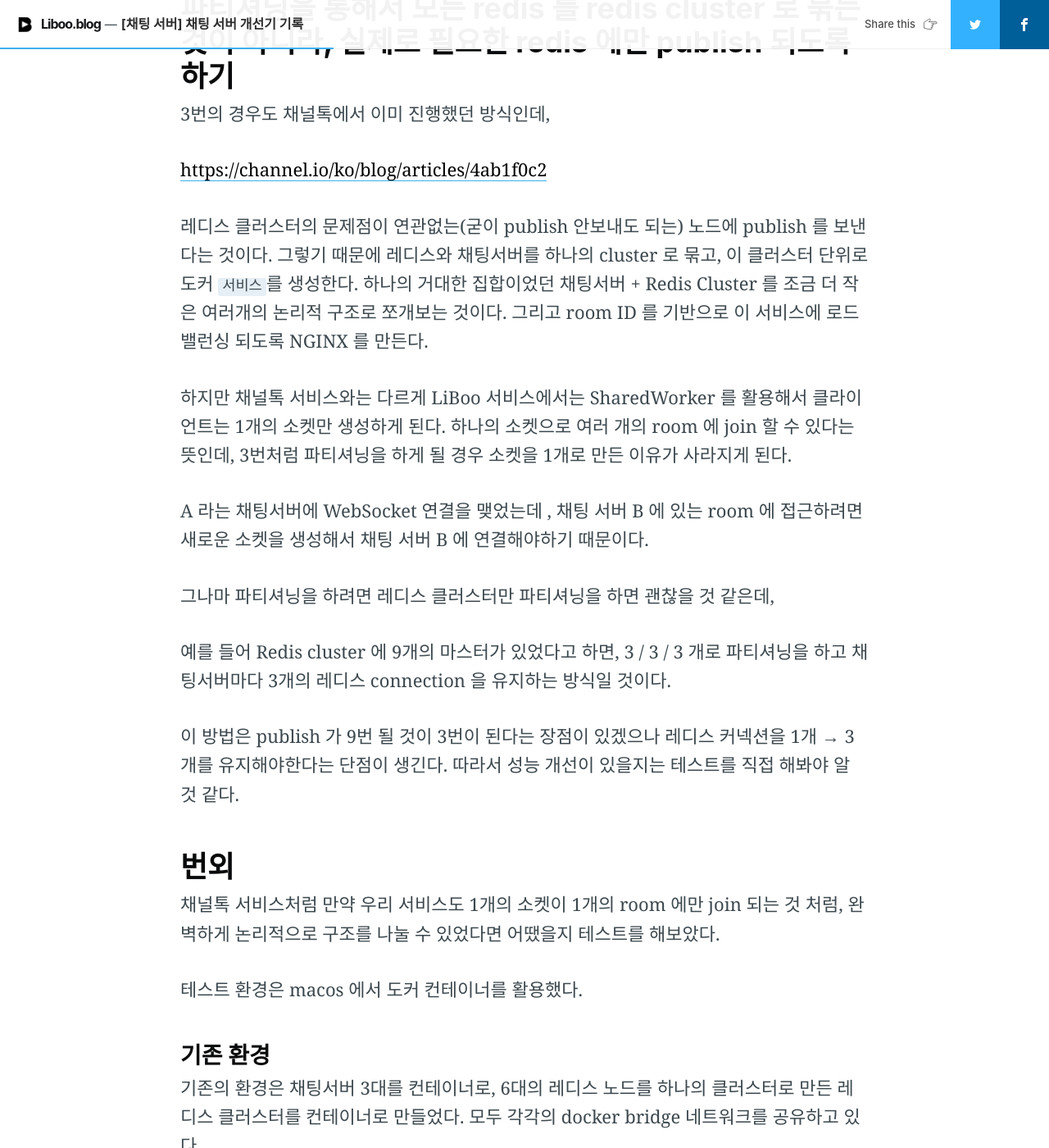
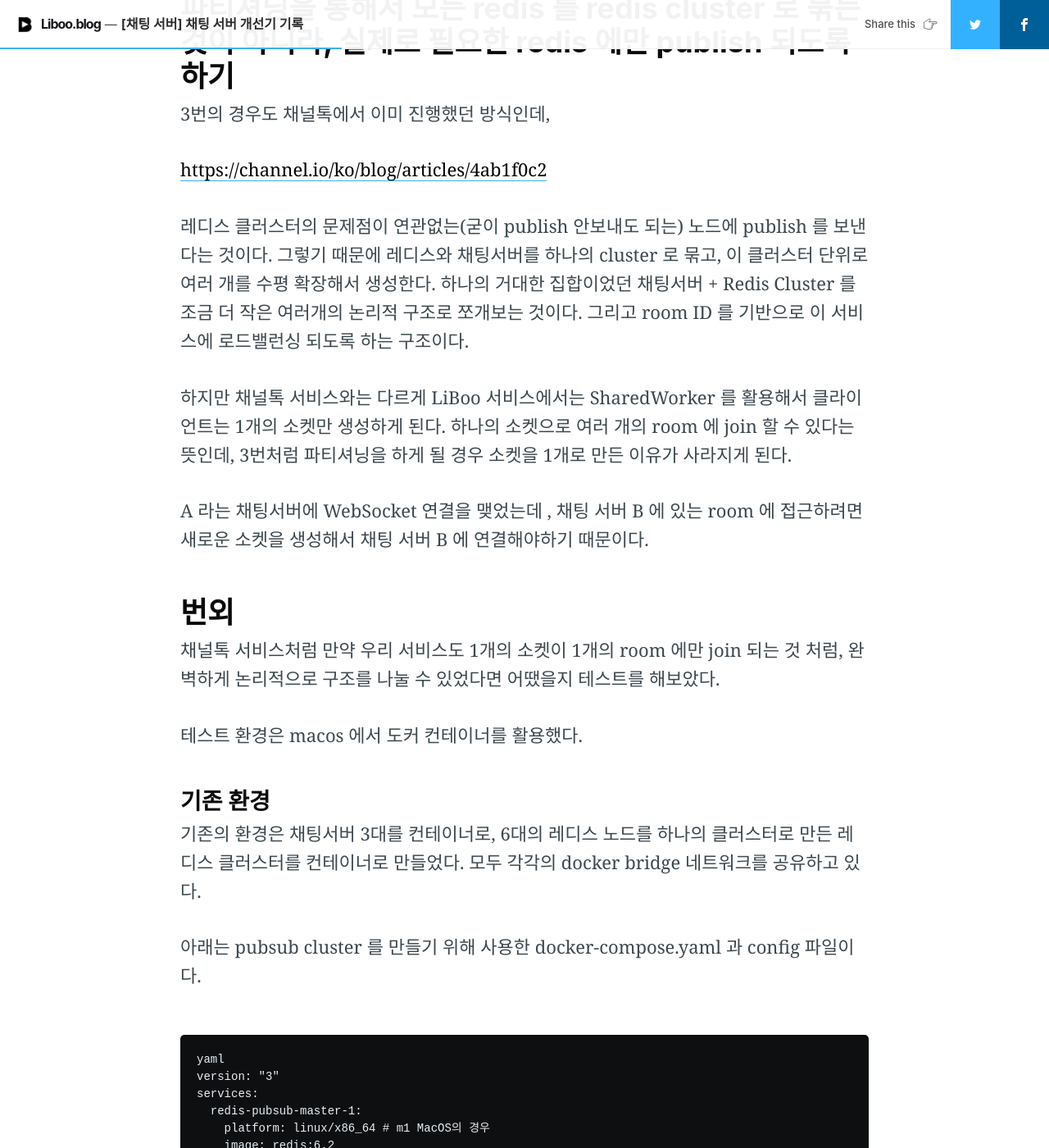
Before and after one commit to libookr/liboo.blog, a Jekyll site: the page built from _posts/2024-11-23-[채팅_서버]_채팅_서버_개선기_기록.md, in a window 1280 px wide and 1400 px high, scrolled down 4096 px. Shown: the whole window at 82% size. Built offline with Jekyll 4.4.1, drawn with Linux system fonts in a browser that asks for light colours; nearby versions of some CDN libraries; comment, search, counter and statistics services are not loaded.

Commit message:
[배포] Notion 변경 사항 저장

```diff
--- a/_posts/2024-11-23-[채팅_서버]_채팅_서버_개선기_기록.md
+++ b/_posts/2024-11-23-[채팅_서버]_채팅_서버_개선기_기록.md
@@ -81,22 +81,13 @@ shardedAdapter 는 기존의 subscribe 커맨드가 아닌, (SSUBSCRIBE, SPUBLIS
 [https://channel.io/ko/blog/articles/4ab1f0c2](https://channel.io/ko/blog/articles/4ab1f0c2)
 
 
-레디스 클러스터의 문제점이 연관없는(굳이 publish 안보내도 되는) 노드에 publish 를 보낸다는 것이다. 그렇기 때문에 레디스와 채팅서버를 하나의 cluster 로 묶고, 이 클러스터 단위로 도커 `서비스`를 생성한다. 하나의 거대한 집합이었던 채팅서버 + Redis Cluster 를 조금 더 작은 여러개의 논리적 구조로 쪼개보는 것이다. 그리고 room ID 를 기반으로 이 서비스에 로드밸런싱 되도록 NGINX 를 만든다.
+레디스 클러스터의 문제점이 연관없는(굳이 publish 안보내도 되는) 노드에 publish 를 보낸다는 것이다. 그렇기 때문에 레디스와 채팅서버를 하나의 cluster 로 묶고, 이 클러스터 단위로 여러 개를 수평 확장해서 생성한다. 하나의 거대한 집합이었던 채팅서버 + Redis Cluster 를 조금 더 작은 여러개의 논리적 구조로 쪼개보는 것이다. 그리고 room ID 를 기반으로 이 서비스에 로드밸런싱 되도록 하는 구조이다.
 
 
 하지만 채널톡 서비스와는 다르게 LiBoo 서비스에서는 SharedWorker 를 활용해서 클라이언트는 1개의 소켓만 생성하게 된다. 하나의 소켓으로 여러 개의 room 에 join 할 수 있다는 뜻인데, 3번처럼 파티셔닝을 하게 될 경우 소켓을 1개로 만든 이유가 사라지게 된다.
 
 
 A 라는 채팅서버에 WebSocket 연결을 맺었는데 , 채팅 서버 B 에 있는 room 에 접근하려면 새로운 소켓을 생성해서 채팅 서버 B 에 연결해야하기 때문이다.
-
-
-그나마 파티셔닝을 하려면 레디스 클러스터만 파티셔닝을 하면 괜찮을 것 같은데,
-
-
-예를 들어 Redis cluster 에 9개의 마스터가 있었다고 하면, 3 / 3 / 3 개로 파티셔닝을 하고 채팅서버마다 3개의 레디스 connection 을 유지하는 방식일 것이다.
-
-
-이 방법은 publish 가 9번 될 것이 3번이 된다는 장점이 있겠으나 레디스 커넥션을 1개 → 3개를 유지해야한다는 단점이 생긴다. 따라서 성능 개선이 있을지는 테스트를 직접 해봐야 알 것 같다.
 
 
 ## 번외
```
